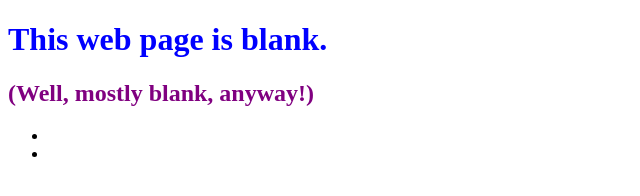
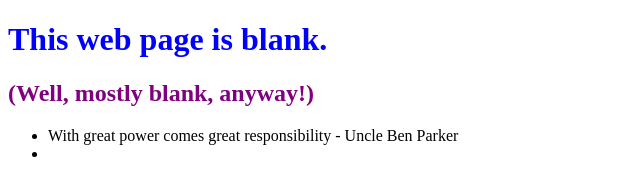
Before and after one commit to vierasse/0main_openSAP_repo, a plain HTML site: page index.html in a window 1280 px wide. Shown: the whole page, without its empty margins (0-640 px from the left). Drawn offline with Linux system fonts and the light colour scheme.

Commit message:
added quote from Uncle Ben Parker

```diff
--- a/index.html
+++ b/index.html
@@ -8,7 +8,7 @@
 		<h1 style = "color: Blue">This web page is blank.</h1>
 		<h2 style = "color: Purple">(Well, mostly blank, anyway!)</h2>
 		<ul>
-			<li></li>
+			<li>With great power comes great responsibility - Uncle Ben Parker</li>
 			<li></li>
 		</ul>
 	</body>
```
